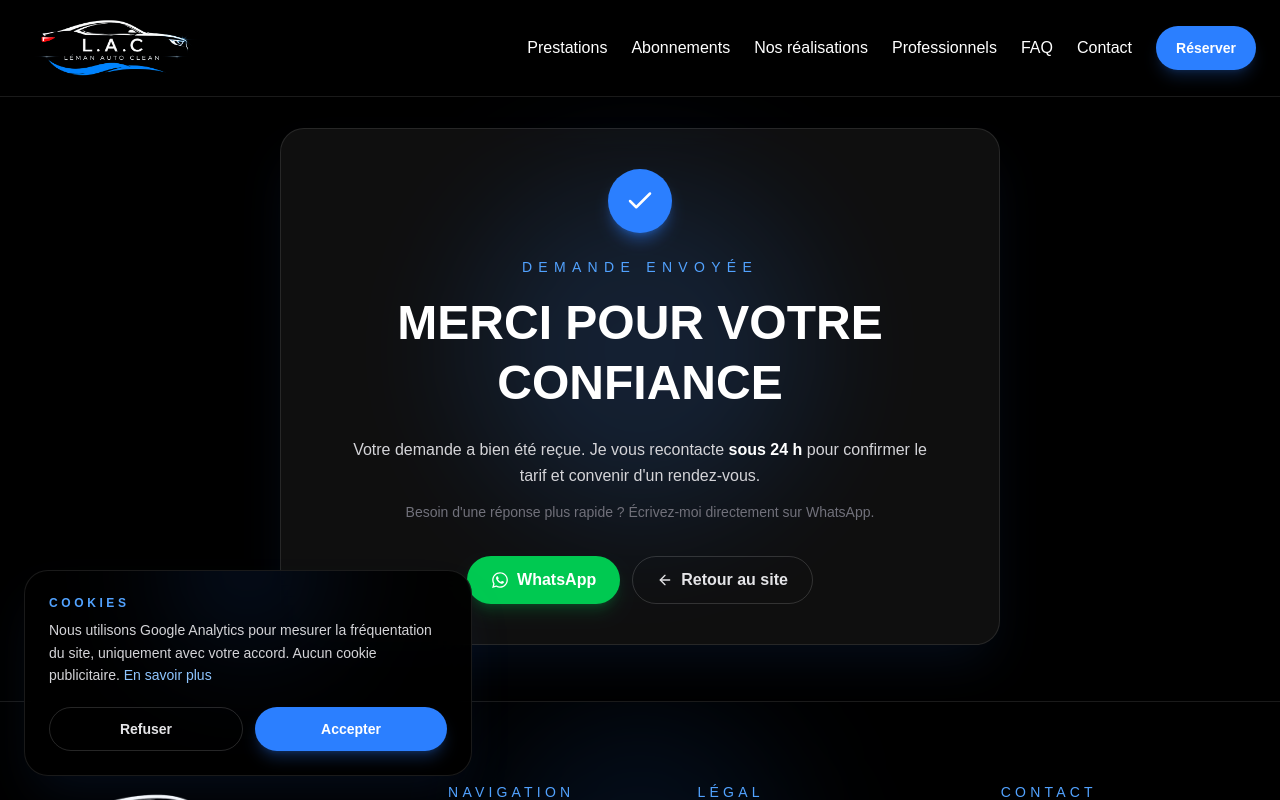
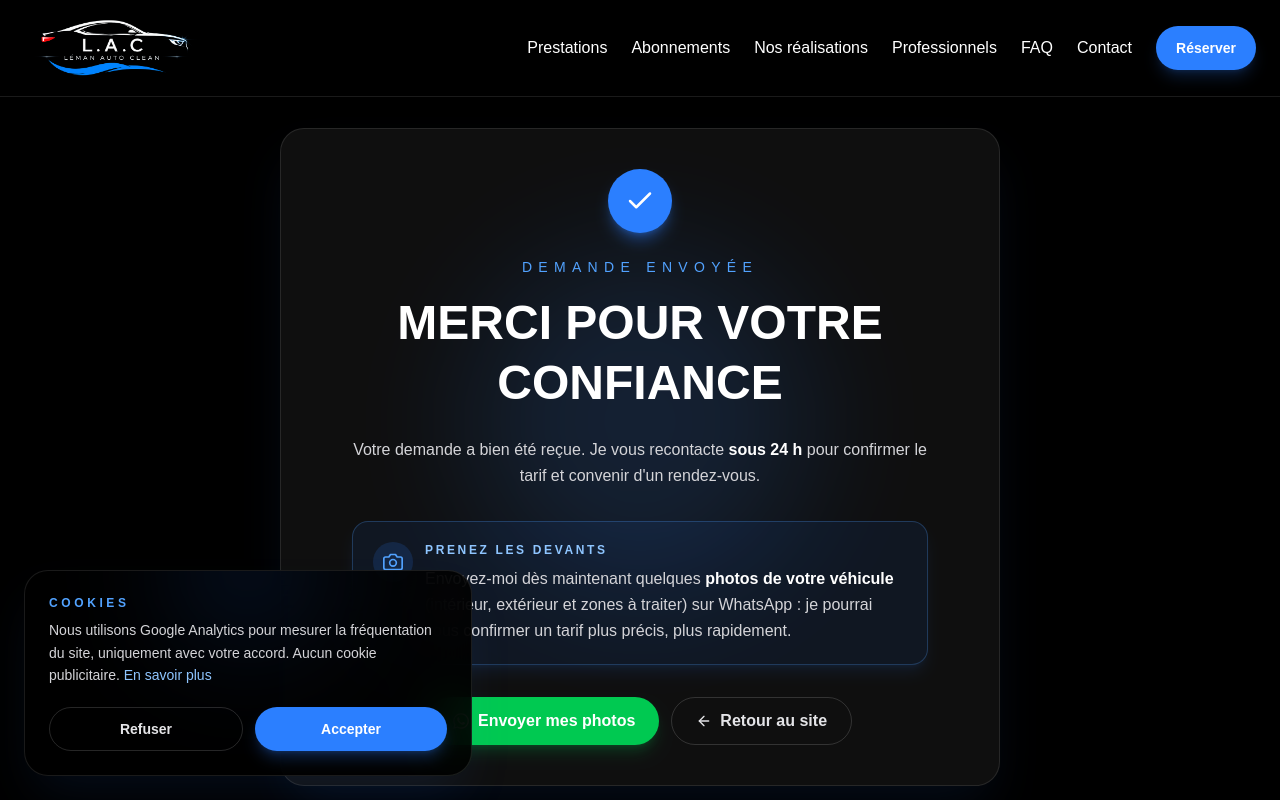
Before and after one commit to matth0312leb/leman-auto-clean, a Next.js app: page /merci in a window 1280 px wide. Shown: the top 800 px of the page. Built offline with nearby package versions, Linux system fonts and the light colour scheme.

Commit message:
Page Merci : invite à envoyer les photos du véhicule sur WhatsApp
Co-Authored-By: Claude Opus 5.5 <noreply@anthropic.com>
Claude-Session: https://claude.ai/code/session_01DZMJ3S36YFznmkBoS5YULz

```diff
--- a/src/app/merci/page.tsx
+++ b/src/app/merci/page.tsx
@@ -1,7 +1,7 @@
 import type { Metadata } from "next";
 import Link from "next/link";
 import { FaWhatsapp } from "react-icons/fa";
-import { FiArrowLeft, FiCheck } from "react-icons/fi";
+import { FiArrowLeft, FiCamera, FiCheck } from "react-icons/fi";
 import Footer from "@/components/Footer";
 import { business } from "@/data/business";
 
@@ -10,6 +10,9 @@ export const metadata: Metadata = {
   description: "Votre demande a bien été envoyée à Léman Auto Clean.",
   robots: { index: false, follow: false },
 };
+
+const whatsappMessage =
+  "Bonjour, je viens d'envoyer une demande sur le site Léman Auto Clean. Voici les photos de mon véhicule :";
 
 export default function MerciPage() {
   return (
@@ -36,19 +39,35 @@ export default function MerciPage() {
             pour confirmer le tarif et convenir d&apos;un rendez-vous.
           </p>
 
-          <p className="mx-auto mt-3 max-w-xl text-sm leading-relaxed text-zinc-500">
-            Besoin d&apos;une réponse plus rapide ? Écrivez-moi directement sur WhatsApp.
-          </p>
+          <div className="mx-auto mt-8 max-w-xl rounded-2xl border border-blue-400/25 bg-blue-500/[0.08] p-4 text-left shadow-lg shadow-blue-500/10 sm:p-5">
+            <div className="flex items-start gap-3">
+              <div className="grid h-10 w-10 shrink-0 place-items-center rounded-full bg-blue-500/15 text-xl text-blue-400">
+                <FiCamera aria-hidden="true" />
+              </div>
+
+              <div className="min-w-0">
+                <p className="text-xs font-semibold uppercase tracking-[0.22em] text-blue-300">
+                  Prenez les devants
+                </p>
+                <p className="mt-2 text-sm leading-relaxed text-zinc-300 sm:text-base">
+                  Envoyez-moi dès maintenant quelques{" "}
+                  <span className="font-semibold text-white">photos de votre véhicule</span>{" "}
+                  (intérieur, extérieur et zones à traiter) sur WhatsApp : je pourrai
+                  vous confirmer un tarif plus précis, plus rapidement.
+                </p>
+              </div>
+            </div>
+          </div>
 
           <div className="mt-8 flex flex-col justify-center gap-3 sm:flex-row">
             <a
-              href={business.whatsappHref}
+              href={`${business.whatsappHref}?text=${encodeURIComponent(whatsappMessage)}`}
               target="_blank"
               rel="noopener noreferrer"
               className="inline-flex h-12 items-center justify-center gap-2 rounded-full bg-green-500 px-6 text-sm font-semibold text-white shadow-lg shadow-green-500/20 transition hover:bg-green-400 sm:text-base"
             >
               <FaWhatsapp aria-hidden="true" className="text-lg" />
-              WhatsApp
+              Envoyer mes photos
             </a>
 
             <Link
```
